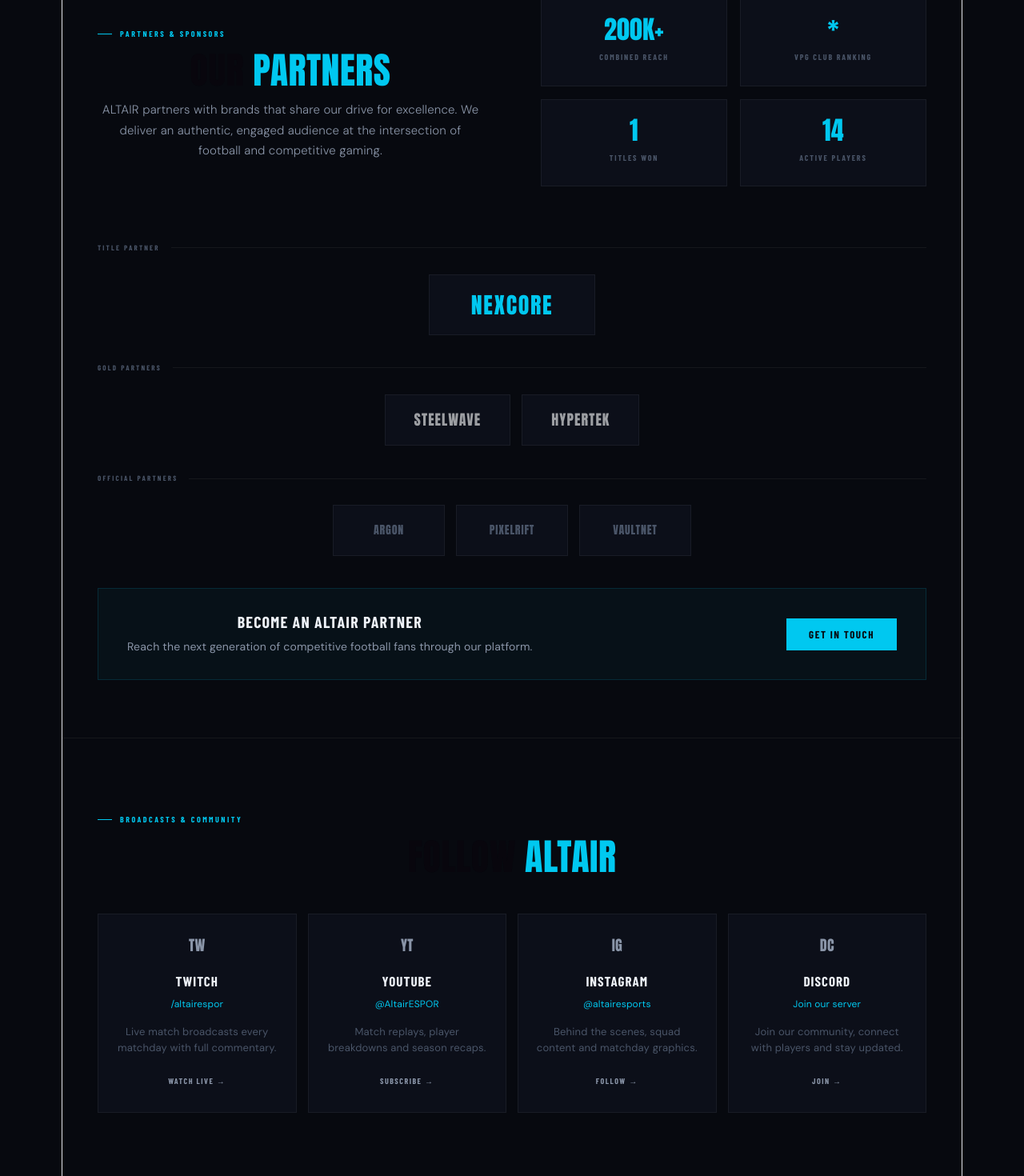
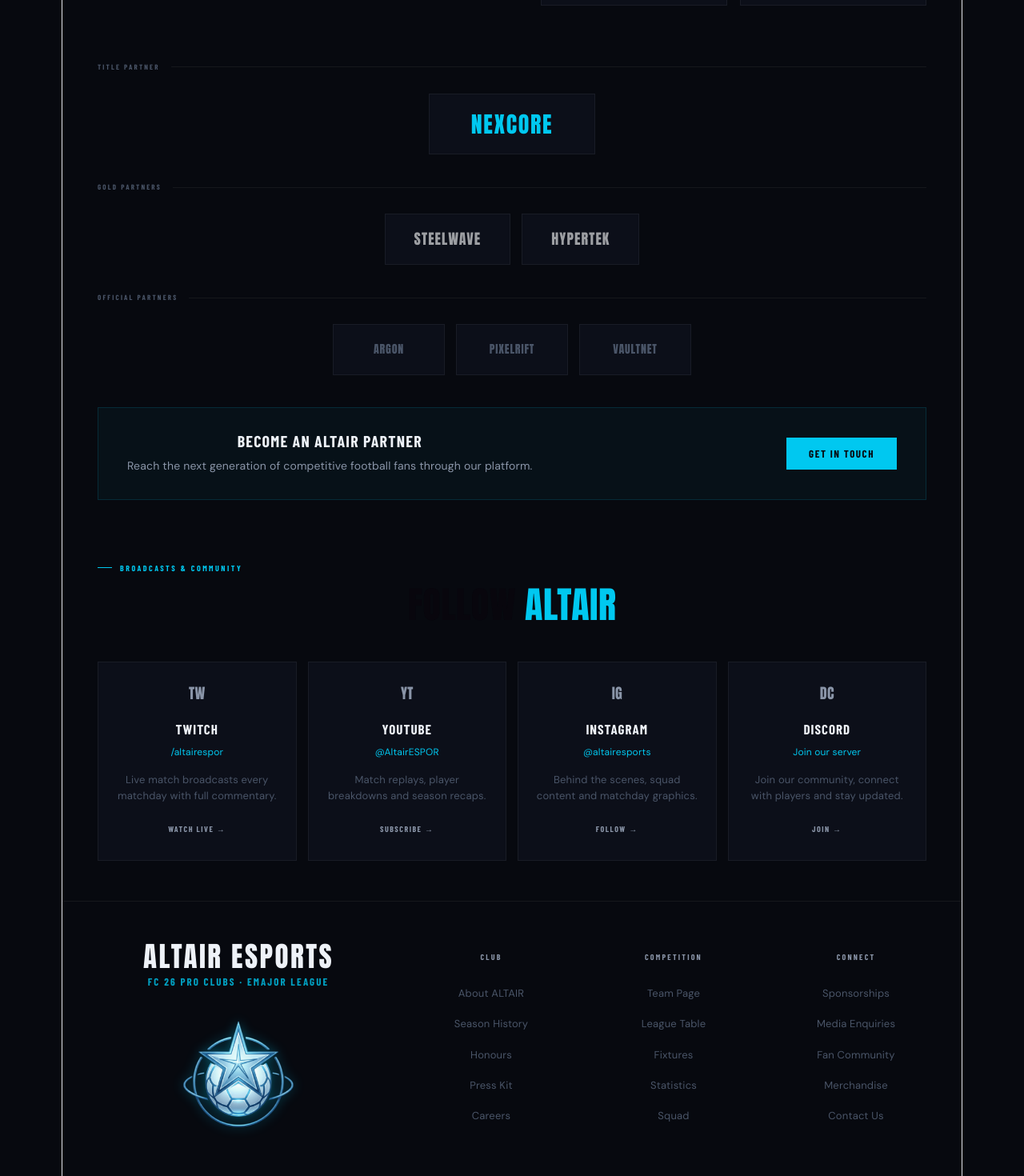
Before and after one commit to Orchi35/altair-esports, a React (Vite) app: page / in a window 1280 px wide. Shown: the part 5320-6790 px from the top of the page at 80% size. Built offline with nearby package versions, Linux system fonts and the light colour scheme; a web font is replaced by a local one.

Commit message:
site update

```diff
--- a/src/App.jsx
+++ b/src/App.jsx
@@ -330,7 +330,7 @@ body{background:#07090f;color:#eef2f8;font-family:'DM Sans',sans-serif;overflow-
 
 /* ── SQUAD ───────────────────────── */
 .squad-section{background:var(--ink2);border-top:1px solid var(--rim);border-bottom:1px solid var(--rim)}
-.pos-group{margin-bottom:52px}
+.pos-group{margin-bottom:20px}
 .pos-group:last-child{margin-bottom:0}
 .pos-group-label{display:flex;align-items:center;gap:10px;padding-bottom:14px;margin-bottom:22px;border-bottom:1px solid var(--rim);font-family:var(--fc);font-size:10px;font-weight:800;letter-spacing:.28em;text-transform:uppercase;color:var(--muted)}
 .pos-group-pill{display:inline-flex;align-items:center;justify-content:center;padding:2px 9px;background:var(--cdim);border:1px solid rgba(0,200,240,.18);font-family:var(--fc);font-size:10px;font-weight:800;letter-spacing:.1em;text-transform:uppercase;color:var(--cyan)}
@@ -354,9 +354,9 @@ body{background:#07090f;color:#eef2f8;font-family:'DM Sans',sans-serif;overflow-
 .pstat-lbl{font-family:var(--fc);font-size:8px;font-weight:700;letter-spacing:.15em;text-transform:uppercase;color:var(--muted);margin-top:2px}
 
 /* ── SPONSORS ────────────────────── */
-.sponsors-section{padding:72px 44px;border-top:1px solid var(--rim);border-bottom:1px solid var(--rim)}
+.sponsors-section{padding:72px 44px;border-top:1px solid var(--rim);border-bottom:1px solid var(--rim), text-align: left;}
 .sp-layout{display:grid;grid-template-columns:1fr 1fr;gap:72px;align-items:center;margin-bottom:64px}
-.sp-pitch-body{font-size:15px;font-weight:300;line-height:1.7;color:var(--silver);margin-top:14px}
+.sp-pitch-body{font-size:15px;font-weight:300;line-height:1.7;color:var(--silver);margin-top:14px;text-align: left;}
 .sp-kpis{display:grid;grid-template-columns:1fr 1fr;gap:16px}
 .sp-kpi{padding:22px;border:1px solid var(--rim);background:var(--ink2);transition:border-color .2s}
 .sp-kpi:hover{border-color:rgba(0,200,240,.18)}
@@ -394,8 +394,8 @@ body{background:#07090f;color:#eef2f8;font-family:'DM Sans',sans-serif;overflow-
 /* ── FOOTER ──────────────────────── */
 .footer{padding:56px 44px 32px;border-top:1px solid var(--rim)}
 .footer-top{display:grid;grid-template-columns:2fr 1fr 1fr 1fr;gap:52px;margin-bottom:44px;padding-bottom:44px;border-bottom:1px solid var(--rim)}
-.footer-brand-name{font-family:var(--fd);font-size:18px;letter-spacing:.07em;text-transform:uppercase;color:var(--white)}
-.footer-brand-tag{font-family:var(--fc);font-size:9px;font-weight:700;letter-spacing:.22em;text-transform:uppercase;color:var(--cyan);margin:5px 0 14px;opacity:.8}
+.footer-brand-name{font-family:var(--fd);font-size:35px;letter-spacing:.07em;text-transform:uppercase;color:var(--white)}
+.footer-brand-tag{font-family:var(--fc);font-size:13px;font-weight:700;letter-spacing:.16em;text-transform:uppercase;color:var(--cyan);margin:5px 0 14px;opacity:.8}
 .footer-bio{font-size:13px;color:var(--muted);line-height:1.7;max-width:270px}
 .footer-col-title{font-family:var(--fc);font-size:10px;font-weight:800;letter-spacing:.22em;text-transform:uppercase;color:var(--silver);margin-bottom:18px}
 .footer-links{list-style:none;display:flex;flex-direction:column;gap:10px}
@@ -791,7 +791,7 @@ export default function AltairFC() {
       </section>
 
       {/* SQUAD */}
-      <section className="section squad-section" id="squad">
+      <section className="section squad-section" id="squad" style={{paddingTop:30, paddingBottom:30}}>
         <div className="sec-hdr">
           <div className="sec-ey">Season 2026 · Full Squad</div>
           <h2 className="sec-h">THE <em>SQUAD</em></h2>
@@ -812,12 +812,12 @@ export default function AltairFC() {
 
       {/* SPONSORS */}
       <section className="sponsors-section" id="sponsors">
-        <div className="sp-layout">
-          <div>
-            <div className="sec-ey">Partners &amp; Sponsors</div>
-            <h2 className="sec-h" style={{marginBottom:14}}>OUR <em>PARTNERS</em></h2>
-            <p className="sp-pitch-body">ALTAIR partners with brands that share our drive for excellence. We deliver an authentic, engaged audience at the intersection of football and competitive gaming.</p>
-          </div>
+        <div className="sec-ey" style={{marginBottom:10,marginTop:-50}}>Partners &amp; Sponsors</div>
+<div className="sp-layout">
+  <div>
+    <h2 className="sec-h" style={{marginBottom:14}}>OUR <em>PARTNERS</em></h2>
+    ALTAIR partners with brands that share our drive for excellence. We deliver an authentic, engaged audience at the intersection of football and competitive gaming.
+  </div>
           <div className="sp-kpis">
             {[{val:"200K+",lbl:"Combined Reach"},{val:"*",lbl:"VPG Club Ranking"},{val:"1",lbl:"Titles Won"},{val:"14",lbl:"Active Players"}].map((k,i)=>(
               <div key={i} className="sp-kpi"><div className="sp-kpi-val">{k.val}</div><div className="sp-kpi-lbl">{k.lbl}</div></div>
@@ -840,7 +840,7 @@ export default function AltairFC() {
       </section>
 
       {/* SOCIAL */}
-      <section className="social-section" id="broadcast">
+      <section className="social-section" id="broadcast" style={{paddingTop:0, paddingBottom:50}}>
         <div className="sec-hdr">
           <div className="sec-ey">Broadcasts &amp; Community</div>
           <h2 className="sec-h">FOLLOW <em>ALTAIR</em></h2>
@@ -864,7 +864,7 @@ export default function AltairFC() {
           <div>
             <div className="footer-brand-name">ALTAIR eSports</div>
             <div className="footer-brand-tag">FC 26 Pro Clubs · eMajor League</div>
-            <p className="footer-bio">A competitive FC 26 Pro Clubs organisation built for structured league competition. Discipline, teamwork, and the relentless pursuit of promotion.</p>
+            <img src="/logo.png" alt="ALTAIR eSports" style={{width:150, height:150, objectFit:"contain", marginTop:16, marginBottom:4, filter:"drop-shadow(0 0 7px rgba(0,200,240,.4))"}} />
           </div>
           <div>
             <div className="footer-col-title">Club</div>
```
